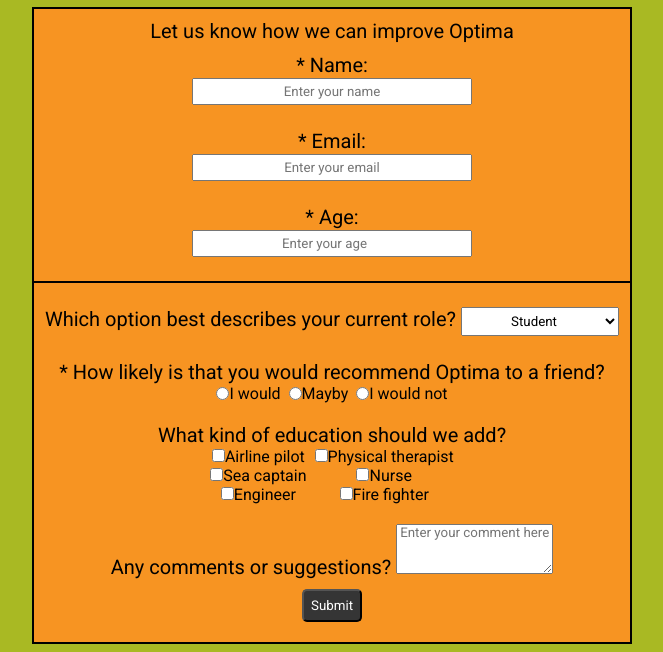
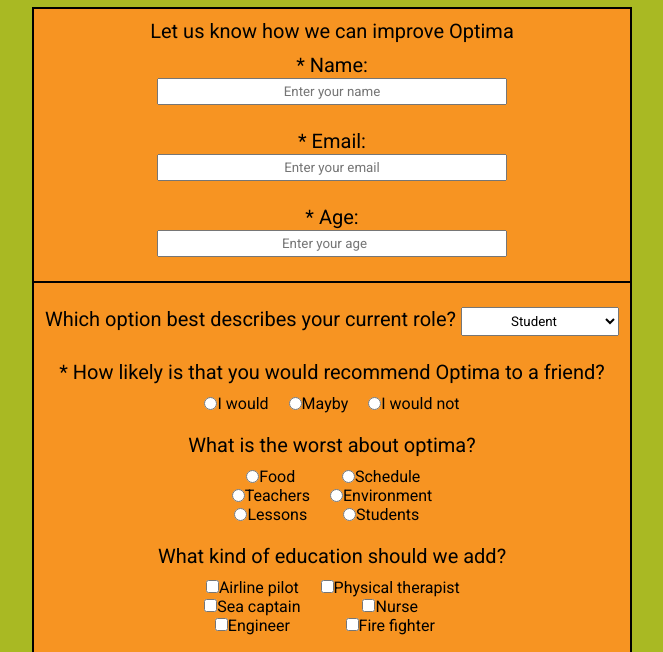
Before and after one commit to HannesDahl/FCC-Survey-Form, a plain HTML site: page index.html in a window 1280 px wide. Shown: the part 94-746 px from the top of the page, without its empty margins (308-971 px from the left). Drawn offline with Linux system fonts and the light colour scheme.

Commit message:
code version6

```diff
--- a/index.html
+++ b/index.html
@@ -25,7 +25,7 @@
 
             <br>
 
-            <input type="text" id="name" placeholder="Enter your name" class="input-field" class="right" required>
+            <input type="text" id="name" placeholder="Enter your name" class="input-field" required>
 
             <br><br>
 
@@ -33,7 +33,7 @@
 
             <br>
 
-            <input type="email" id="email" placeholder="Enter your email" class="input-field" class="right" required>
+            <input type="email" id="email" placeholder="Enter your email" class="input-field" required>
 
             <br><br>
 
@@ -41,7 +41,7 @@
 
             <br>
 
-            <input type="number" id="number" placeholder="Enter your age" min="0" max="125" class="input-field" class="right" required>
+            <input type="number" id="number" placeholder="Enter your age" min="0" max="125" class="input-field" required>
 
             <br><br><div class="line"></div><br>
 
@@ -64,7 +64,22 @@
                 <li class="licenter"><input name="radio-buttons" value="3" type="radio"<label>I would not</label></li>
             </ul>
 
-            <label class="left" for="preferences">What kind of education should we add?</label>
+            <label>What is the worst about optima?</label>
+
+            <ul class="row" style="list-style: none;">
+                <div>
+                    <li class="licenter"><input name="radio-buttons" value="1" type="radio"><label>Food</label></li>
+                    <li class="licenter"><input name="radio-buttons" value="2" type="radio"><label>Teachers</label></li>
+                    <li class="licenter"><input name="radio-buttons" value="3" type="radio"><label>Lessons</label></li>
+                </div>
+                <div>
+                    <li class="licenter"><input name="radio-buttons" value="4" type="radio"><label>Schedule</label></li>
+                    <li class="licenter"><input name="radio-buttons" value="5" type="radio"><label>Environment</label></li>
+                    <li class="licenter"><input name="radio-buttons" value="6" type="radio"><label>Students</label></li>
+                </div>
+            </ul>
+
+            <label for="preferences">What kind of education should we add?</label>
 
             <ul class="row" style="list-style: none;">
                 <div>
@@ -80,7 +95,8 @@
             </ul>
 
                 <label>Any comments or suggestions?</label>
-            <textarea placeholder="Enter your comment here" name="comment" style="height: 50px;resize:vertical;"></textarea>
+                <br>
+            <textarea class="textarea" placeholder="Enter your comment here" name="comment" ></textarea>
 
             <br>
             <button type="submit" id="submit">Submit</button>
--- a/style.css
+++ b/style.css
@@ -33,9 +33,10 @@ body {
 }
 
 #name, #email, #number {
-    width: 280px;
+    width: 350px;
     height: 27px;
     padding: 6px;
+    max-width: 90%;
 }
 
 section {
@@ -45,7 +46,8 @@ section {
     max-width: 100%;
     width: 600px;
     padding-bottom: 20px;
-    font-size: 20px
+    font-size: 20px;
+    max-width: 90%;
 }
 
 .line {
@@ -55,7 +57,7 @@ section {
 .licenter {
     display: flex;
     justify-content: center;
-    padding: 0 4px;
+    padding: 0 10px;
     font-size: 16px;
 }
 
@@ -72,4 +74,13 @@ section {
     flex-direction: row;
     justify-content: center;
     margin-bottom: 20px;
+    padding-top: 10px;
 }
+
+.textarea {
+    height: 100px;
+    max-width: 90%;
+    width: 400px;
+    resize: none;
+    text-align: left;
+}
```
